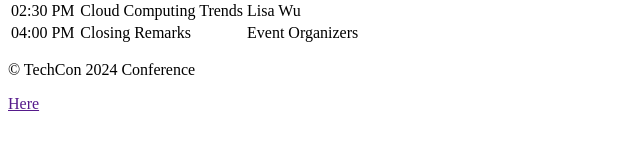
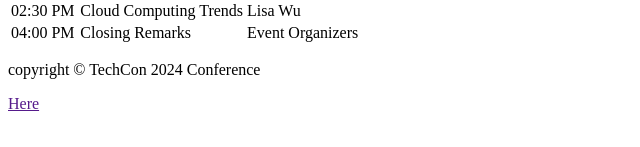
Before and after one commit to Hopizy/TechCon_HTML, a plain HTML site: page techcon_website/schedule.html in a window 1280 px wide. Shown: the part 297-444 px from the top of the page, without its empty margins (0-640 px from the left). Drawn offline with Linux system fonts and the light colour scheme.

Commit message:
Add files via upload

```diff
--- a/techcon_website/schedule.html
+++ b/techcon_website/schedule.html
@@ -65,7 +65,7 @@
   </main>
   <!-- Footer Section -->
 <footer>
-    <p>&copy; TechCon 2024 Conference</p>
+    <p>copyright &copy; TechCon 2024 Conference</p>
       <p> <a href="" target="_blank">Here</a></p>
 </footer>
 </body>
```
